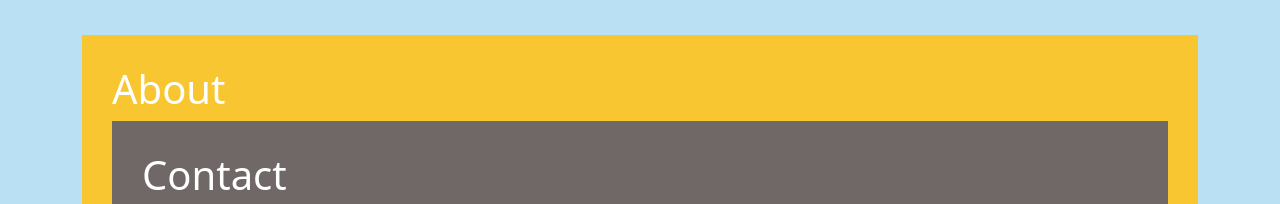
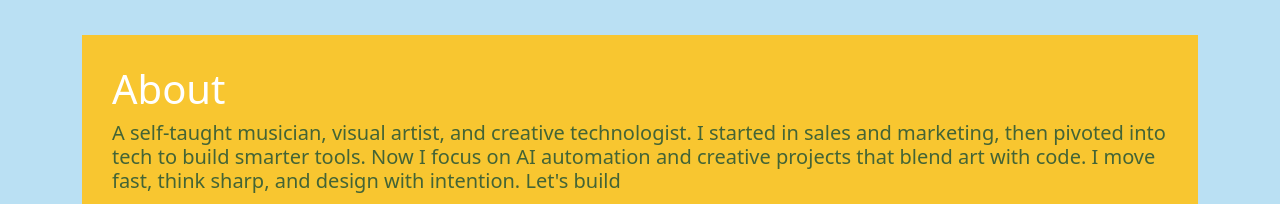
Before and after one commit to moeRashid/moeRashid.github.io, a plain HTML site: page index.html in a window 1280 px wide. Shown: the part 780-984 px from the top of the page. Drawn offline with nearby package versions, Linux system fonts and the light colour scheme.

Commit message:
Update index.html

```diff
--- a/index.html
+++ b/index.html
@@ -46,15 +46,21 @@
             <section id="Bio">
                 <h1>About</h1>
                 <h5>
-
+                    A self-taught musician, visual artist, and creative
+                    technologist. I started in sales and marketing, then pivoted
+                    into tech to build smarter tools. Now I focus on AI
+                    automation and creative projects that blend art with code. I
+                    move fast, think sharp, and design with intention. Let's
+                    build
                 </h5>
+            </section>
             <section id="contact">
                 <h1>Contact</h1>
                 <div class="row">
                     <div class="col-6">
                         <p>
                             Interested in collaborating? Lets work!
-                            <a href="mailto:scean.lawhorn@me.com">Email</a> me
+                            <a href="mailto:moeerashid@gmail.com">Email</a> me
                             or fill out this form to get in touch.
                         </p>
                     </div>
```
